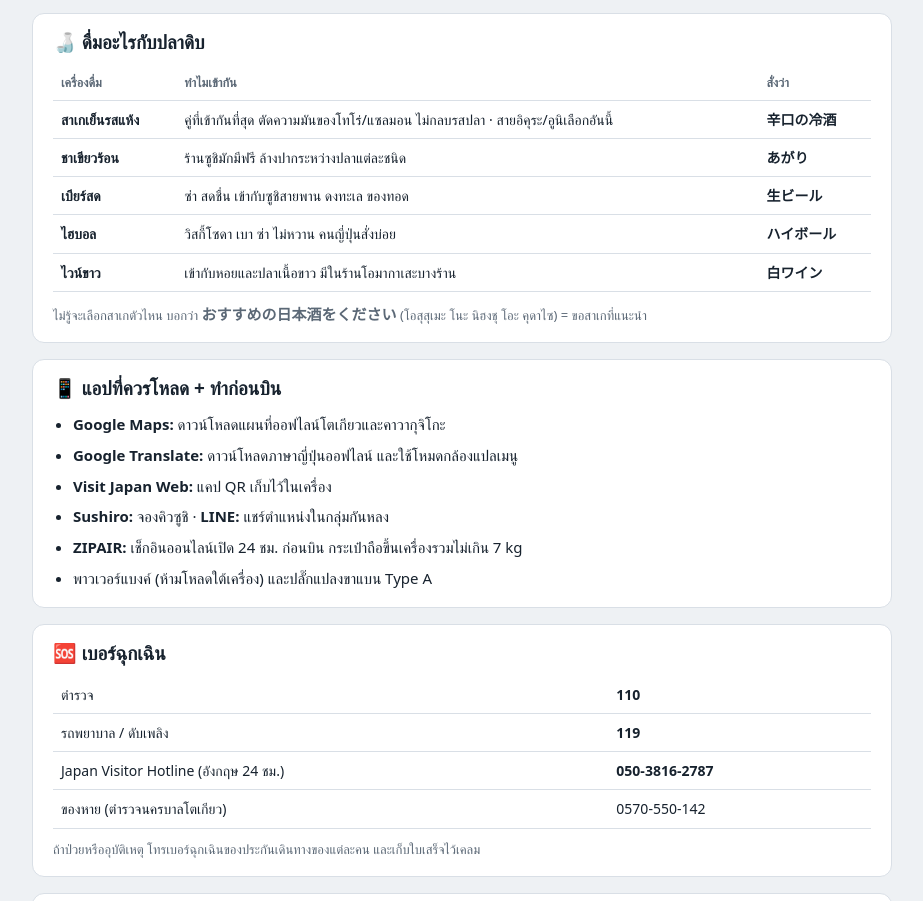
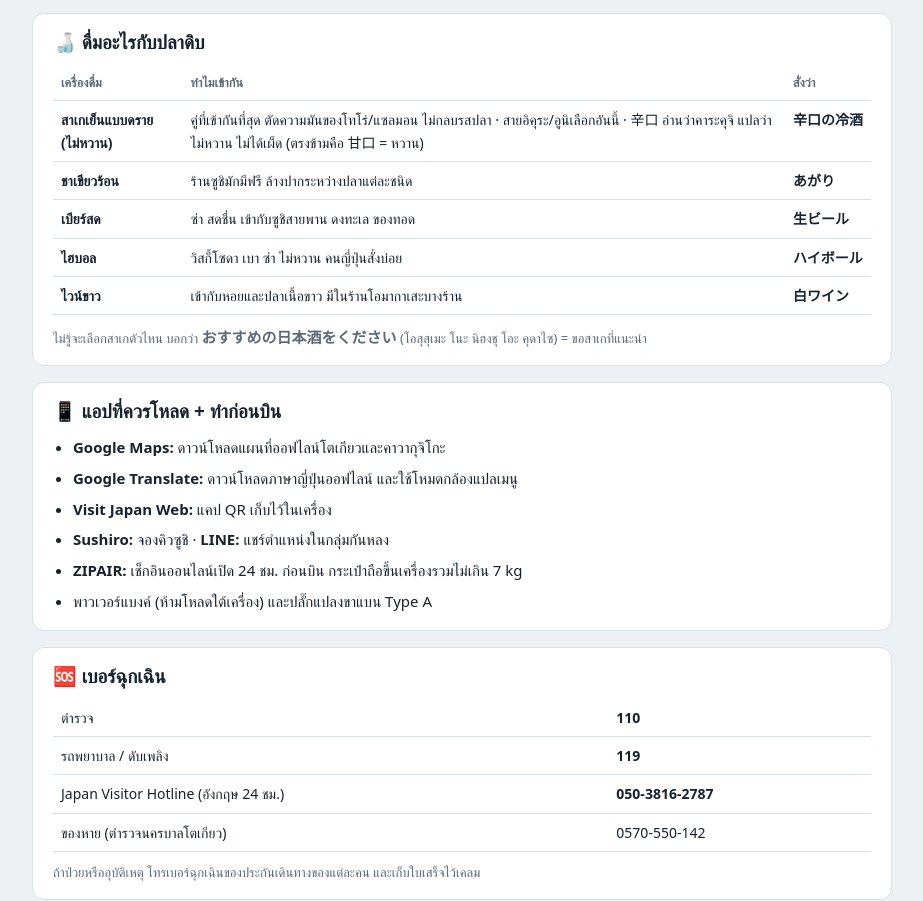
Before and after one commit to nfsfantasy/jp, a plain HTML site: page info.html in a window 1280 px wide. Shown: the part 5599-6500 px from the top of the page, without its empty margins (178-1101 px from the left). Drawn offline with Linux system fonts and the light colour scheme; a web font is replaced by a local one.

Commit message:
Clarify dry sake wording
Co-Authored-By: Claude Opus 5.5 <noreply@anthropic.com>
Claude-Session: https://claude.ai/code/session_01WZogkLUe5RzooQppNH5BR7

```diff
--- a/info.html
+++ b/info.html
@@ -124,7 +124,7 @@ a:focus-visible{outline:2px solid var(--ikura);outline-offset:2px}
 <h3 class="sub">ถ้าเจอให้ลอง</h3>
 <ul><li><b>Sapporo 冬物語 (Fuyu Monogatari):</b> เบียร์ฤดูหนาวที่ออกทุกปีแบบจำนวนจำกัด</li><li><b>Fujizakura Heights Beer:</b> คราฟต์เบียร์ท้องถิ่นแถวฟูจิ หาซื้อแถวคาวากุจิโกะ เหมาะกับคืน BBQ ที่วิลล่า</li><li><b>Coedo:</b> คราฟต์เบียร์ญี่ปุ่น ขวดสวย หลายรส</li><li><b>レモンサワー (เลมอนซาวร์):</b> ไม่ใช่เบียร์แต่ดังมาก ซ่าเปรี้ยว ระวังรุ่น Strong Zero 9% แรงกว่าที่คิด</li></ul><p class="note">ที่ร้านสั่ง 生ビール (นามะบีรุ) = เบียร์สดจากถัง อร่อยกว่ากระป๋อง · เมาแล้วห้ามขับเด็ดขาด</p></section><section class="sec" id="fishdrink"><h2>🍶 ดื่มอะไรกับปลาดิบ</h2>
 <table><thead><tr><th>เครื่องดื่ม</th><th>ทำไมเข้ากัน</th><th>สั่งว่า</th></tr></thead><tbody>
-<tr><td><b>สาเกเย็นรสแห้ง</b></td><td>คู่ที่เข้ากันที่สุด ตัดความมันของโทโร่/แซลมอน ไม่กลบรสปลา · สายอิคุระ/อูนิเลือกอันนี้</td><td class="jpc">辛口の冷酒</td></tr>
+<tr><td><b>สาเกเย็นแบบดราย (ไม่หวาน)</b></td><td>คู่ที่เข้ากันที่สุด ตัดความมันของโทโร่/แซลมอน ไม่กลบรสปลา · สายอิคุระ/อูนิเลือกอันนี้ · 辛口 อ่านว่าคาระคุจิ แปลว่าไม่หวาน ไม่ได้เผ็ด (ตรงข้ามคือ 甘口 = หวาน)</td><td class="jpc">辛口の冷酒</td></tr>
 <tr><td><b>ชาเขียวร้อน</b></td><td>ร้านซูชิมักมีฟรี ล้างปากระหว่างปลาแต่ละชนิด</td><td class="jpc">あがり</td></tr>
 <tr><td><b>เบียร์สด</b></td><td>ซ่า สดชื่น เข้ากับซูชิสายพาน ดงทะเล ของทอด</td><td class="jpc">生ビール</td></tr>
 <tr><td><b>ไฮบอล</b></td><td>วิสกี้โซดา เบา ซ่า ไม่หวาน คนญี่ปุ่นสั่งบ่อย</td><td class="jpc">ハイボール</td></tr>
```
